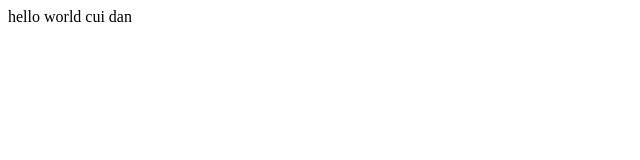
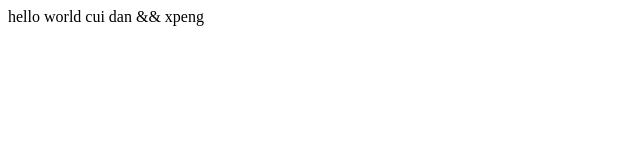
Before and after one commit to wodeta79/firstPro, a plain HTML site: page first.html in a window 1280 px wide. Shown: the full height of the page, 0-640 px from the left. Drawn offline with Linux system fonts and the light colour scheme.

Commit message:
第二次修改
第二次  修改github

```diff
--- a/first.html
+++ b/first.html
@@ -1,5 +1,5 @@
 <html>
 <body>
-hello world   cui dan
+hello world   cui dan  &&  xpeng
 </body>
 </html>
```
